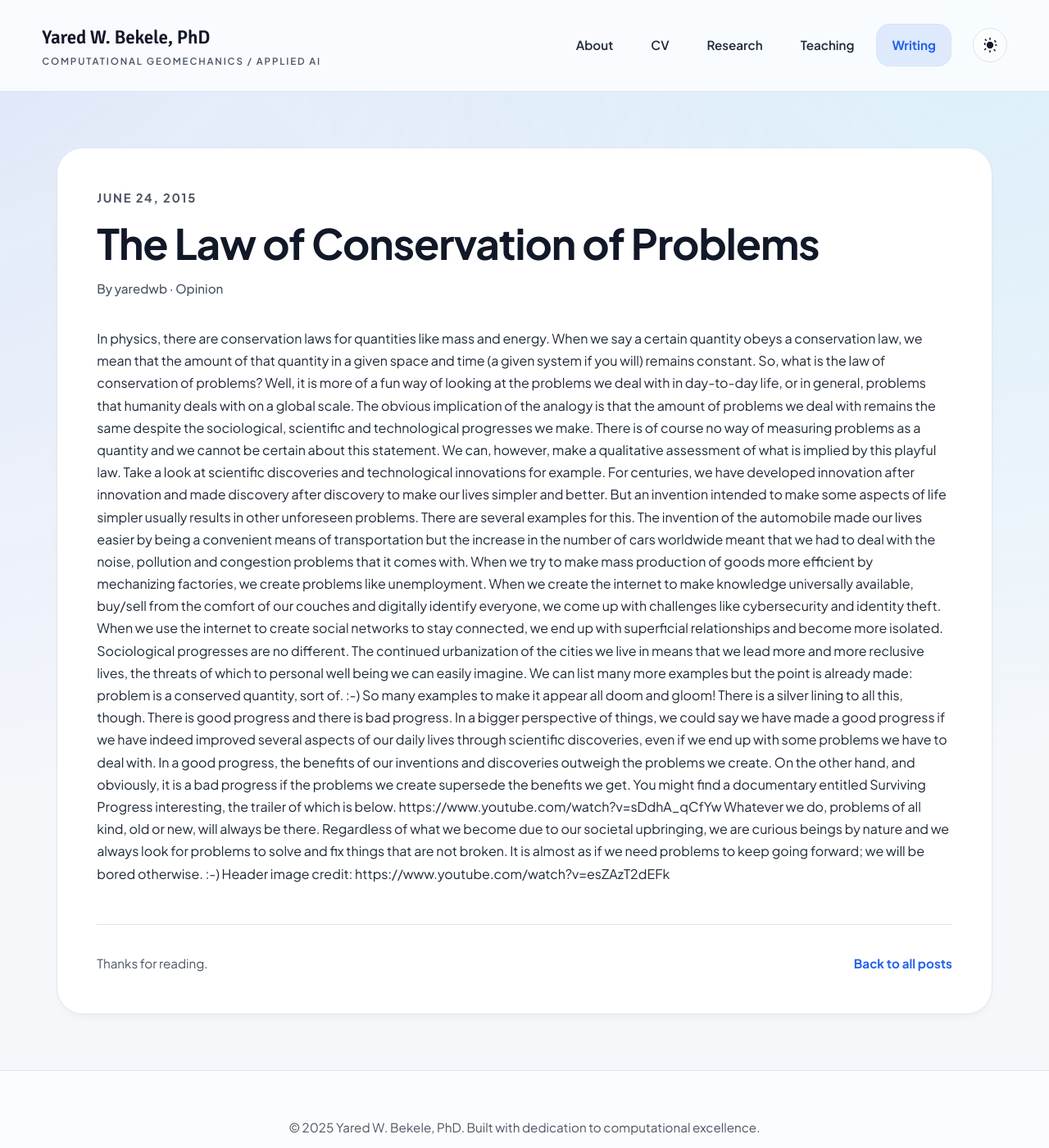
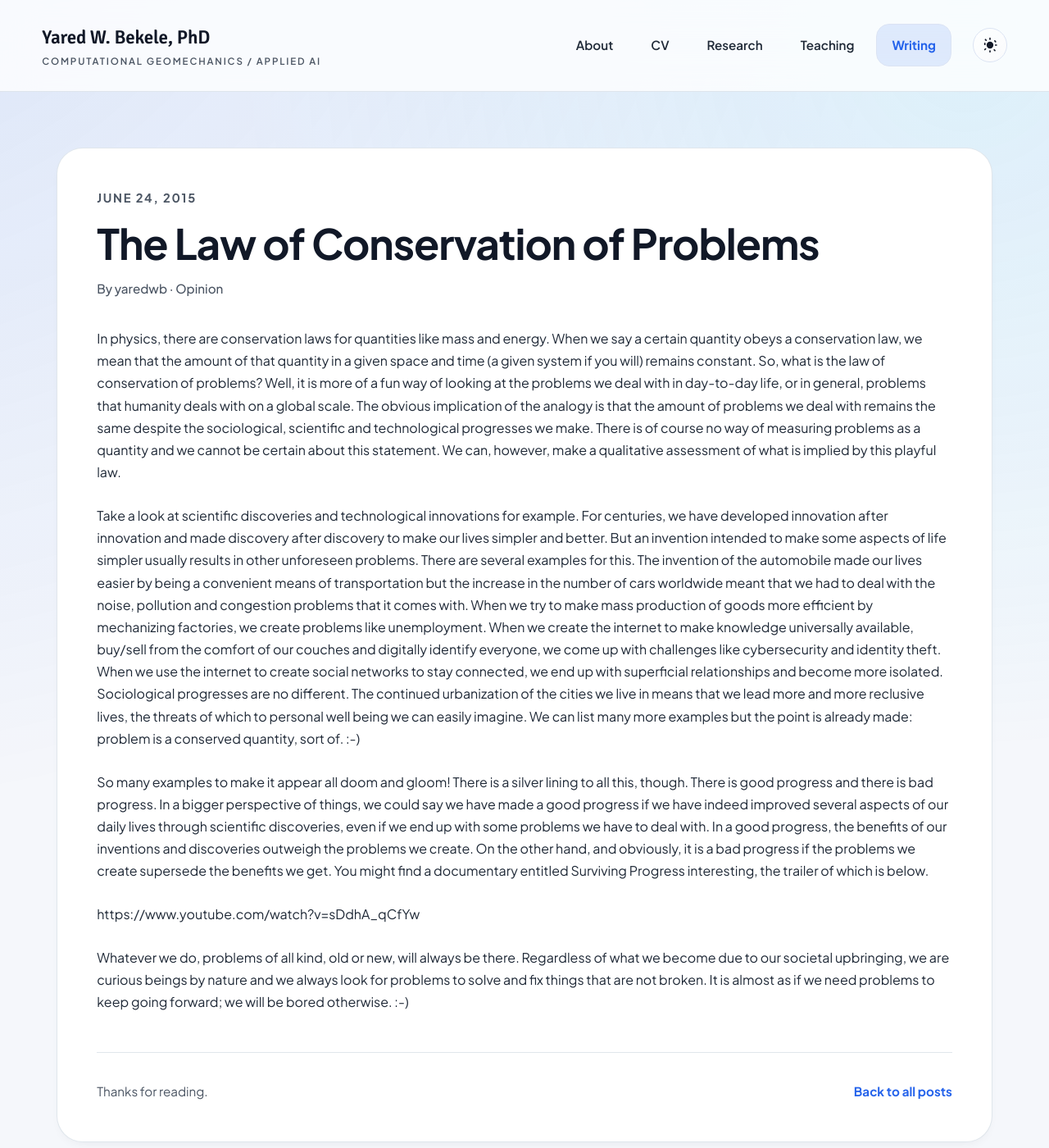
Before and after one commit to yaredwb/yaredwb.github.io, a Jekyll site: the page built from _posts/2015-06-24-the-law-of-conservation-of-problems.md, in a window 1280 px wide and 1400 px high. Shown: the whole window at 82% size. Built offline with Jekyll 4.4.1, drawn with Linux system fonts in a browser that asks for light colours.

```diff
--- a/_posts/2015-06-24-the-law-of-conservation-of-problems.md
+++ b/_posts/2015-06-24-the-law-of-conservation-of-problems.md
@@ -5,9 +5,13 @@
 author: yaredwb
 categories: ["Opinion"]
 ---
+
 In physics, there are conservation laws for quantities like mass and energy. When we say a certain quantity obeys a conservation law, we mean that the amount of that quantity in a given space and time (a given system if you will) remains constant. So, what is the law of conservation of problems? Well, it is more of a fun way of looking at the problems we deal with in day-to-day life, or in general, problems that humanity deals with on a global scale. The obvious implication of the analogy is that the amount of problems we deal with remains the same despite the sociological, scientific and technological progresses we make. There is of course no way of measuring problems as a quantity and we cannot be certain about this statement. We can, however, make a qualitative assessment of what is implied by this playful law.
+
 Take a look at scientific discoveries and technological innovations for example. For centuries, we have developed innovation after innovation and made discovery after discovery to make our lives simpler and better. But an invention intended to make some aspects of life simpler usually results in other unforeseen problems. There are several examples for this. The invention of the automobile made our lives easier by being a convenient means of transportation but the increase in the number of cars worldwide meant that we had to deal with the noise, pollution and congestion problems that it comes with. When we try to make mass production of goods more efficient by mechanizing factories, we create problems like unemployment. When we create the internet to make knowledge universally available, buy/sell from the comfort of our couches and digitally identify everyone, we come up with challenges like cybersecurity and identity theft. When we use the internet to create social networks to stay connected, we end up with superficial relationships and become more isolated. Sociological progresses are no different. The continued urbanization of the cities we live in means that we lead more and more reclusive lives, the threats of which to personal well being we can easily imagine. We can list many more examples but the point is already made: problem is a conserved quantity, sort of. :-)
+
 So many examples to make it appear all doom and gloom! There is a silver lining to all this, though. There is good progress and there is bad progress. In a bigger perspective of things, we could say we have made a good progress if we have indeed improved several aspects of our daily lives through scientific discoveries, even if we end up with some problems we have to deal with. In a good progress, the benefits of our inventions and discoveries outweigh the problems we create. On the other hand, and obviously, it is a bad progress if the problems we create supersede the benefits we get. You might find a documentary entitled Surviving Progress interesting, the trailer of which is below.
+
 https://www.youtube.com/watch?v=sDdhA_qCfYw
+
 Whatever we do, problems of all kind, old or new, will always be there. Regardless of what we become due to our societal upbringing, we are curious beings by nature and we always look for problems to solve and fix things that are not broken. It is almost as if we need problems to keep going forward; we will be bored otherwise. :-)
-Header image credit: https://www.youtube.com/watch?v=esZAzT2dEFk
```
